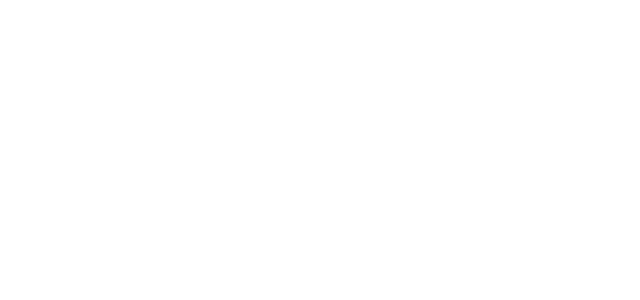
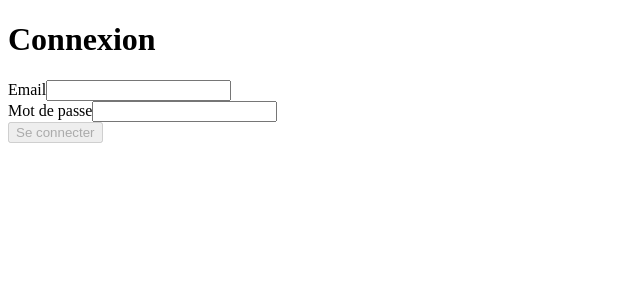
Before and after one commit to nolanjean/bibliotheque-front, an Angular app: page /login in a window 1280 px wide. Before the commit this address led to /. Shown: the top 300 px of the page, without its empty margins (0-640 px from the left). Built offline with nearby package versions, Linux system fonts and the light colour scheme.

Commit message:
feat(auth): ajouter le formulaire de connexion

```diff
--- a/src/app/app.routes.ts
+++ b/src/app/app.routes.ts
@@ -1,7 +1,9 @@
 import { Routes } from '@angular/router';
 import { LivreListe } from './features/livres/livre-liste/livre-liste';
+import { Login } from './features/auth/login/login';
 
 export const routes: Routes = [
   { path: 'livres', component: LivreListe },
+  { path: 'login', component: Login },
   { path: '', redirectTo: 'livres', pathMatch: 'full' },
 ];
--- /dev/null
+++ b/src/app/features/auth/login/login.html
@@ -0,0 +1,25 @@
+<h1>Connexion</h1>
+
+<form [formGroup]="form" (ngSubmit)="onSubmit()">
+  <div>
+    <label for="email">Email</label>
+    <input id="email" type="email" formControlName="email" />
+    @if (form.controls.email.invalid && form.controls.email.touched) {
+      <p class="erreur-champ">Email invalide.</p>
+    }
+  </div>
+
+  <div>
+    <label for="motDePasse">Mot de passe</label>
+    <input id="motDePasse" type="password" formControlName="motDePasse" />
+    @if (form.controls.motDePasse.invalid && form.controls.motDePasse.touched) {
+      <p class="erreur-champ">Mot de passe requis.</p>
+    }
+  </div>
+
+  @if (erreur()) {
+    <p class="erreur">{{ erreur() }}</p>
+  }
+
+  <button type="submit" [disabled]="form.invalid">Se connecter</button>
+</form>
--- /dev/null
+++ b/src/app/features/auth/login/login.ts
@@ -0,0 +1,35 @@
+import { Component, inject, signal } from '@angular/core';
+import { ReactiveFormsModule, FormBuilder, Validators } from '@angular/forms';
+import { Router } from '@angular/router';
+import { AuthService } from '../../../core/auth';
+
+@Component({
+  imports: [ReactiveFormsModule],
+  selector: 'app-login',
+  styleUrl: './login.css',
+  templateUrl: './login.html',
+})
+export class Login {
+  private fb = inject(FormBuilder);
+  private authService = inject(AuthService);
+  private router = inject(Router);
+
+  protected readonly erreur = signal<string | null>(null);
+
+  protected readonly form = this.fb.group({
+    email: ['', [Validators.required, Validators.email]],
+    motDePasse: ['', Validators.required],
+  });
+
+  onSubmit(): void {
+    if (this.form.invalid) {
+      return;
+    }
+
+    this.erreur.set(null);
+    this.authService.login(this.form.getRawValue() as { email: string; motDePasse: string }).subscribe({
+      next: () => this.router.navigate(['/livres']),
+      error: () => this.erreur.set('Email ou mot de passe incorrect.'),
+    });
+  }
+}
```
Also changed, not shown: src/app/features/auth/login/login.css (added), 1 other file (tests, documents, lock files or other folders).
